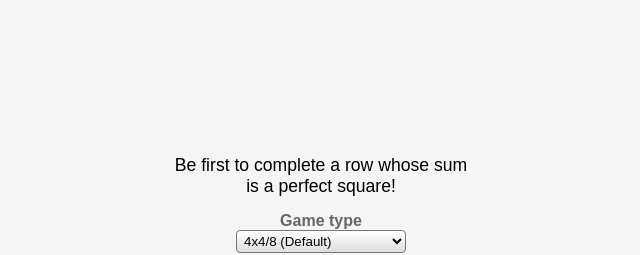
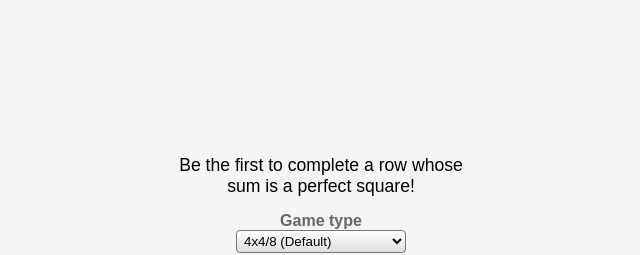
Before and after one commit to zb3/SquareGame, a plain HTML site: page index.html in a window 1280 px wide. Shown: the top 255 px of the page, without its empty margins (319-959 px from the left). Drawn offline with Linux system fonts and the light colour scheme.

```diff
--- a/index.html
+++ b/index.html
@@ -8,7 +8,7 @@
 <body>
 	<div id="settings-screen">
 		<div class="intro">
-			Be first to complete a row whose sum is a perfect square!
+			Be the first to complete a row whose sum is a perfect square!
 		</div>
 		<div id="continue-game">
 			<button id="continuegame">Continue</button>
```
Also changed, not shown: 1 other file.
